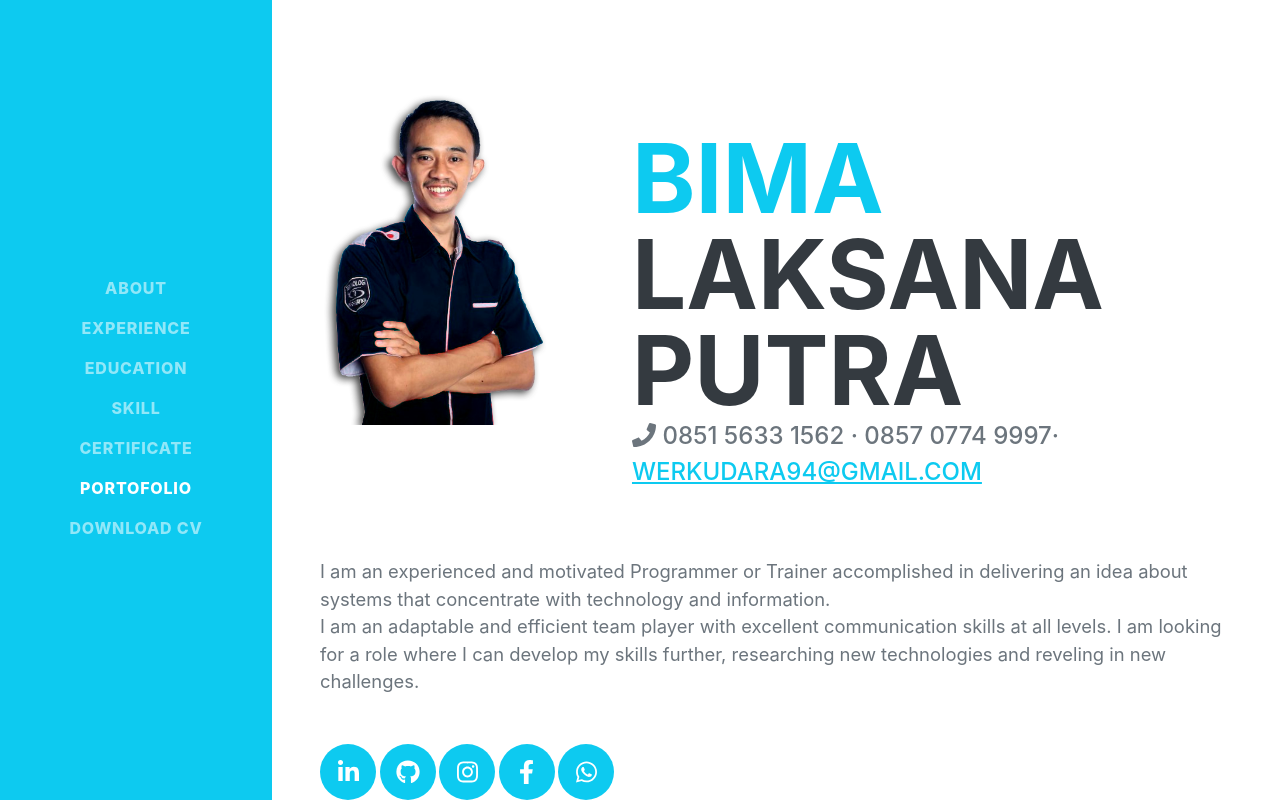
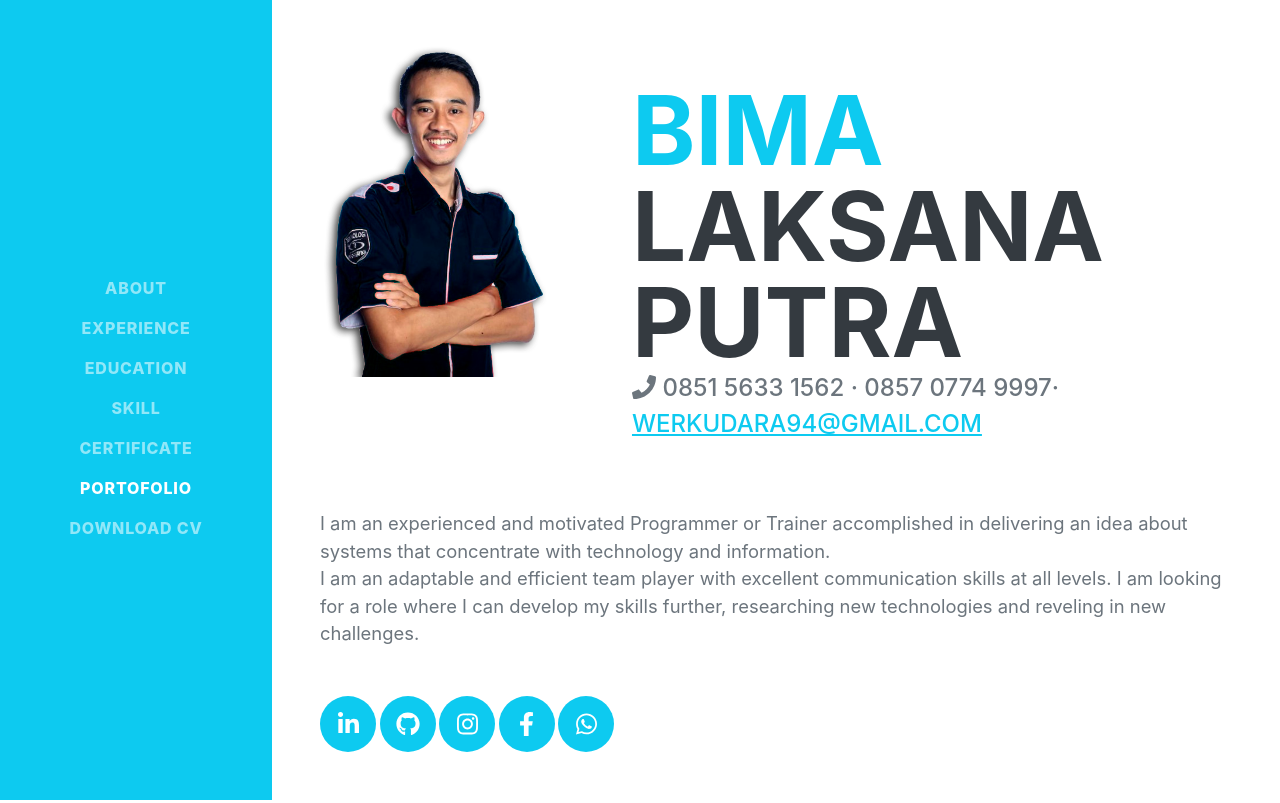
Before and after one commit to laksanabima/laksanabima.github.io, a plain HTML site: page index.html in a window 1280 px wide. Shown: the top 803 px of the page. Drawn offline with nearby package versions, Linux system fonts and the light colour scheme; a web font is replaced by a local one.

Commit message:
update index.html

```diff
--- a/index.html
+++ b/index.html
@@ -57,7 +57,7 @@
             <!-- About-->
             <section class="resume-section" id="about">
                 <div class="resume-section-content">
-                    <div class="row" style="padding-bottom: 20px;">
+                    <div class="row" style="padding-bottom: 20px;margin-top: -3rem;">
                         <div class="col-lg-4 col-sm-12">
                             <img src="assets/img/bima_new2.png" width="340px" alt="" srcset="">
                         </div>
```
